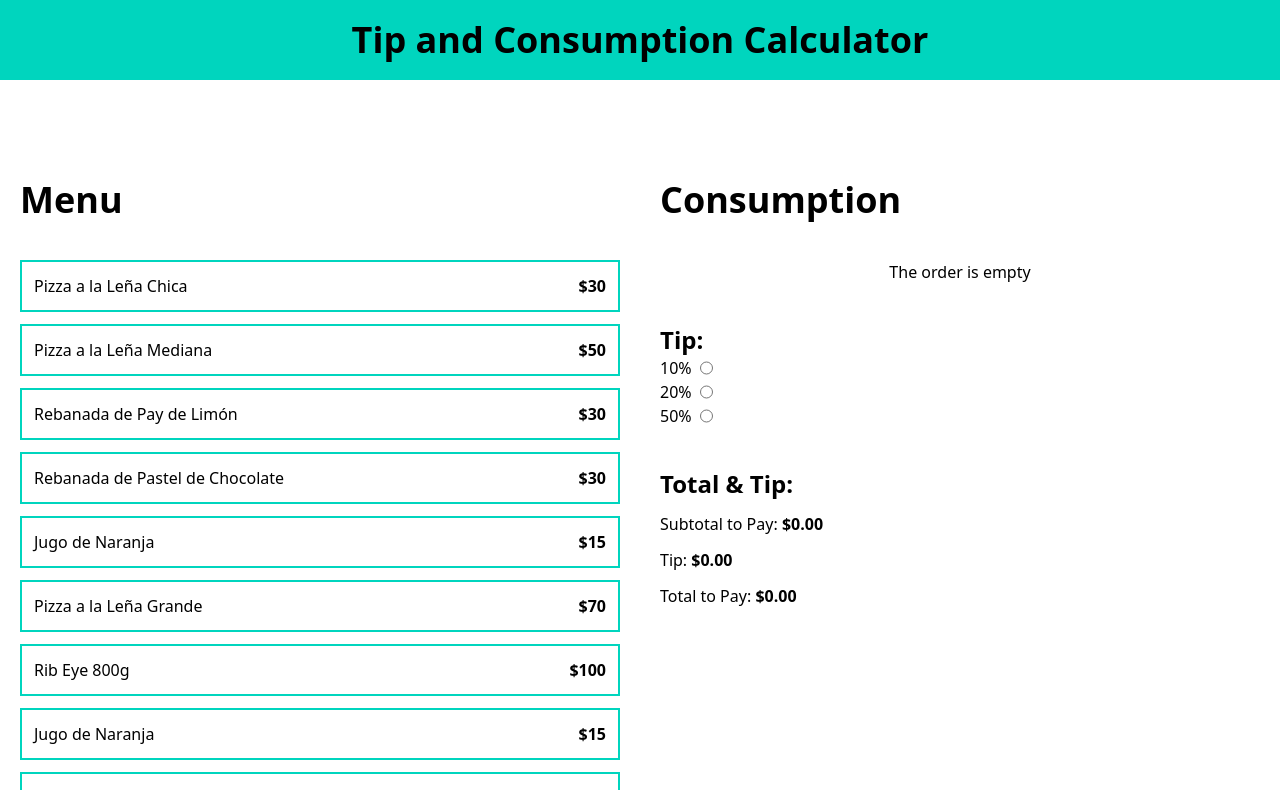
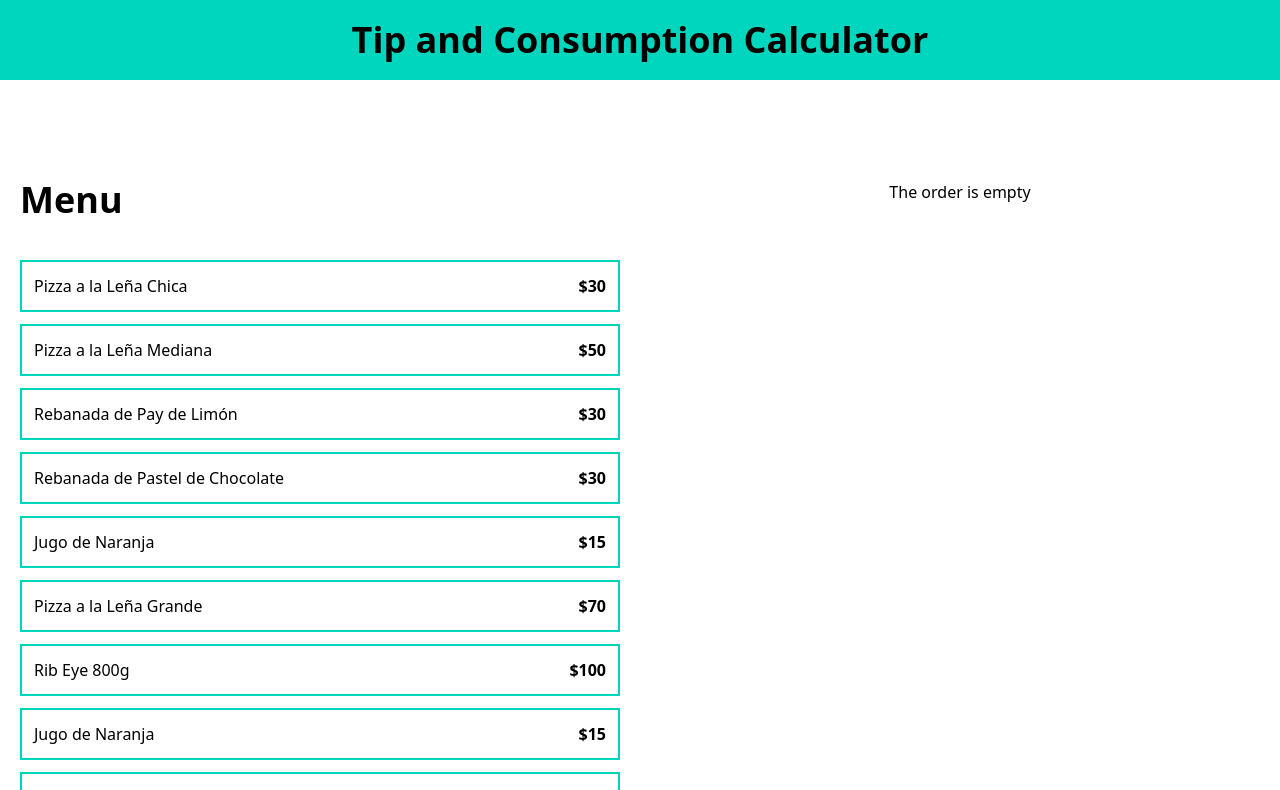
Before and after one commit to femo-dev/tip-calculator, a React (Vite) app: page / in a window 1280 px wide. Shown: the top 790 px of the page. Built offline with nearby package versions, Linux system fonts and the light colour scheme.

Commit message:
OrderTotals calculations changes

```diff
--- a/src/App.tsx
+++ b/src/App.tsx
@@ -6,7 +6,7 @@
 import useOrder from "./hooks/useOrder";
 
 function App() {
-  const { order, tip, setTip, addItem, removeItem } = useOrder();
+  const { order, tip, setTip, addItem, removeItem, placeOrder } = useOrder();
 
   return (
     <>
@@ -32,6 +32,8 @@
         </div>
 
         <div className="bordere border-dashed border-slate-300 p-5 rounded-lg space-y-10">
+          {order.length ? (
+            <>
             <OrderContents
               order={order}
               removeItem={removeItem}
@@ -39,12 +41,18 @@
 
             <TipPercentageForm
               setTip={setTip}
+              tip={tip}
             />
 
             <OrderTotals
               order={order}
               tip={tip}
+              placeOrder={placeOrder}
             />
+            </>
+          ) : (
+            <p className="text-center">The order is empty</p>
+          )}
         </div>
       </main>
     </>
--- a/src/components/OrderContents.tsx
+++ b/src/components/OrderContents.tsx
@@ -13,12 +13,7 @@
         <h2 className='font-black text-4xl'>Consumption</h2>
 
         <div className="space-y-3 mt-10">
-            {
-                order.length === 0 ?
-                <p className="text-center">The order is empty</p>
-                :
-                (
-                    order.map(item => (
+            {order.map(item => (
                 <div
                     key={item.id}
                     className="flex justify-between border-t border-gray-200 py-5 last-of-type:border-b items-center"
@@ -38,9 +33,7 @@
                         X
                     </button>
                 </div>
-                    ))
-                )
-            }
+            ))}
         </div>
     </div>
   )
--- a/src/components/OrderTotals.tsx
+++ b/src/components/OrderTotals.tsx
@@ -1,13 +1,14 @@
-import { useMemo, useCallback } from "react";
+import { useCallback } from "react";
 import { OrderItem } from "../types";
 import { formatCurrency } from "../helpers";
 
 type OrderTotalsProps = {
     order: OrderItem[],
-    tip: number
+    tip: number,
+    placeOrder: () => void
 }
 
-export default function OrderTotals({order, tip}: OrderTotalsProps) {
+export default function OrderTotals({order, tip, placeOrder} : OrderTotalsProps) {
   const subtotalAmount = useCallback(() => order.reduce((total, item) => total + (item.quantity * item.price), 0), [order]);
   const tipAmount = useCallback(() => subtotalAmount () * tip, [tip, order]);
   const totalAmount = useCallback(() => subtotalAmount() + tipAmount(), [tip, order]);
@@ -32,7 +33,13 @@
             </p>
         </div>
 
-        <button></button>
+        <button
+            className="w-full bg-black p-3 uppercase text-white font-bold mt-10 disabled:opacity-10"
+            disabled={totalAmount() === 0}
+            onClick={placeOrder}
+        >
+            Save Order
+        </button>
     </>
   )
 }
--- a/src/components/TipPercentageForm.tsx
+++ b/src/components/TipPercentageForm.tsx
@@ -19,24 +19,26 @@
 ];
 
 type TipPercentageFormProps = {
-    setTip: Dispatch<SetStateAction<number>>
+    setTip: Dispatch<SetStateAction<number>>,
+    tip: number
 };
 
-export default function TipPercentageForm({setTip}: TipPercentageFormProps) {
+export default function TipPercentageForm({setTip, tip}: TipPercentageFormProps) {
   return (
     <div>
         <h3 className="font-black text-2xl">Tip:</h3>
 
         <form>
-            {tipOptions.map(tip => (
-                <div key={tip.id} className="flex gap-2">
-                    <label htmlFor={tip.id}>{tip.label}</label>
+            {tipOptions.map(tipOption => (
+                <div key={tipOption.id} className="flex gap-2">
+                    <label htmlFor={tipOption.id}>{tipOption.label}</label>
                     <input
-                        id={tip.id}
+                        id={tipOption.id}
                         type="radio"
                         name="tip"
-                        value={tip.value}
+                        value={tipOption.value}
                         onChange={e => setTip(+e.target.value)}
+                        checked={tipOption.value === tip}
                     />
                 </div>
             ))}
--- a/src/hooks/useOrder.ts
+++ b/src/hooks/useOrder.ts
@@ -24,11 +24,17 @@
         setOrder(order.filter(item => item.id != id));
     }
 
+    const placeOrder = () => {
+        setOrder([]);
+        setTip(0);
+    }
+
     return {
         order,
         tip,
         setTip,
         addItem,
-        removeItem
+        removeItem,
+        placeOrder
     }
 }
```
Lines whose indentation alone changed are shown as unchanged.
